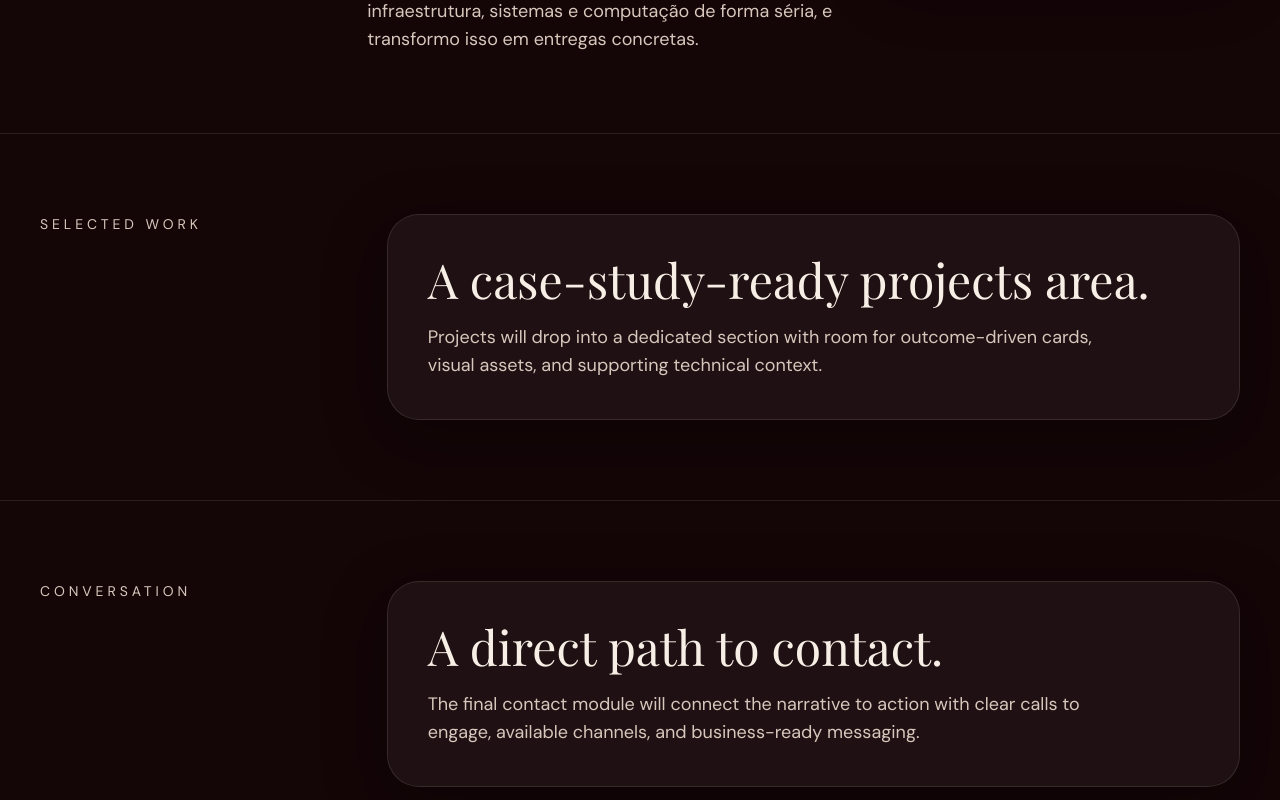
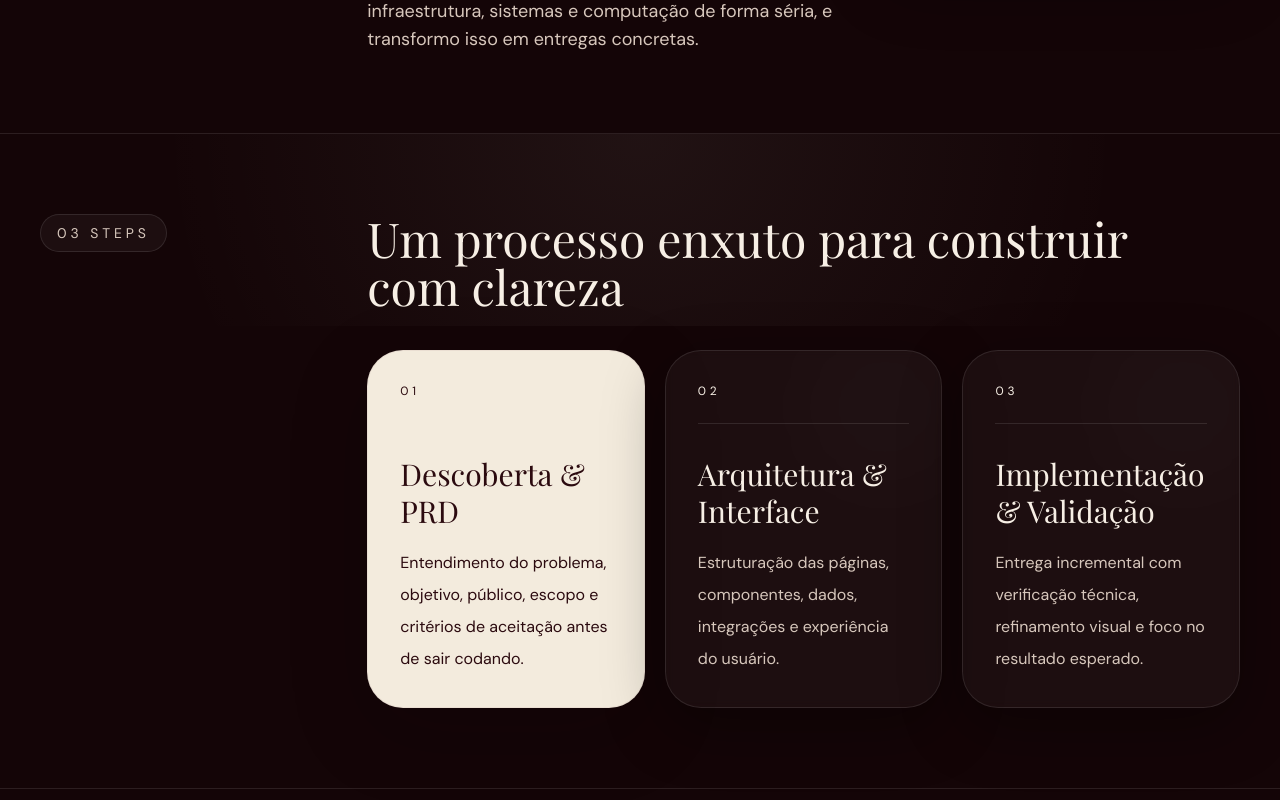
Before and after one commit to jordanogiacomet/portfolio-jordano, a Next.js app: page / in a window 1280 px wide. Shown: the part 3540-4340 px from the top of the page. Built offline with nearby package versions, Linux system fonts and the light colour scheme; a web font is replaced by a local one.

Commit message:
feat: US-006 - Process section

```diff
--- a/app/page.tsx
+++ b/app/page.tsx
@@ -2,6 +2,7 @@ import { About } from "@/components/About";
 import { Footer } from "@/components/Footer";
 import { Hero } from "@/components/Hero";
 import { Navbar } from "@/components/Navbar";
+import { Process } from "@/components/Process";
 import { Proof } from "@/components/Proof";
 import { Services } from "@/components/Services";
 
@@ -32,6 +33,7 @@ export default function HomePage() {
         <Services />
         <Proof />
         <About />
+        <Process />
 
         {sections.map((section) => (
           <section
--- /dev/null
+++ b/components/Process.tsx
@@ -0,0 +1,127 @@
+import processContent from "@/data/process.json";
+
+type ProcessStep = {
+  number: string;
+  title: string;
+  description: string;
+};
+
+type ProcessContent = {
+  heading: string;
+  steps: ProcessStep[];
+};
+
+const content = processContent as ProcessContent;
+
+export function Process() {
+  if (content.steps.length === 0) {
+    return null;
+  }
+
+  const stepsLabel = `${String(content.steps.length).padStart(2, "0")} Steps`;
+
+  return (
+    <section
+      id="process"
+      aria-labelledby="process-heading"
+      className="relative border-b border-white/10 px-4 py-20 sm:px-6 lg:px-10"
+    >
+      <div
+        aria-hidden="true"
+        className="absolute inset-x-0 top-0 h-48 bg-[radial-gradient(circle_at_top,_rgba(243,235,221,0.06),_transparent_72%)]"
+      />
+      <div
+        aria-hidden="true"
+        className="absolute right-[14%] top-20 h-56 w-56 rounded-full bg-accent/10 blur-3xl"
+      />
+
+      <div className="relative mx-auto max-w-7xl">
+        <div className="grid gap-8 lg:grid-cols-[0.32fr_1fr] lg:gap-12">
+          <div>
+            <p className="inline-flex rounded-full border border-white/10 bg-white/[0.04] px-4 py-2 text-sm uppercase tracking-[0.28em] text-text-secondary">
+              {stepsLabel}
+            </p>
+          </div>
+
+          <div>
+            <header className="max-w-3xl">
+              <h2
+                id="process-heading"
+                className="font-display text-4xl text-text-primary sm:text-5xl"
+              >
+                {content.heading}
+              </h2>
+            </header>
+
+            <div className="mt-10 grid gap-5 xl:grid-cols-3">
+              {content.steps.map((step, index) => {
+                const isFeatured = index === 0;
+
+                return (
+                  <article
+                    key={step.number}
+                    className={
+                      isFeatured
+                        ? "relative overflow-hidden rounded-[2.25rem] border border-[#d7c7bc]/35 bg-bg-surface p-7 text-text-on-light shadow-[0_24px_80px_rgba(9,2,4,0.18)] sm:p-8"
+                        : "relative overflow-hidden rounded-[2.25rem] border border-white/10 bg-white/[0.04] p-7 shadow-panel backdrop-blur-sm sm:p-8"
+                    }
+                  >
+                    <div
+                      aria-hidden="true"
+                      className={
+                        isFeatured
+                          ? "absolute right-0 top-0 h-32 w-32 rounded-full bg-accent/10 blur-3xl"
+                          : "absolute right-0 top-0 h-28 w-28 rounded-full bg-white/[0.05] blur-3xl"
+                      }
+                    />
+
+                    <div className="relative">
+                      <p
+                        className={
+                          isFeatured
+                            ? "text-xs uppercase tracking-[0.32em] text-text-on-light/55"
+                            : "text-xs uppercase tracking-[0.32em] text-text-secondary/80"
+                        }
+                      >
+                        {step.number}
+                      </p>
+
+                      <div
+                        aria-hidden="true"
+                        className={
+                          isFeatured
+                            ? "mt-6 h-px w-full bg-text-on-light/12"
+                            : "mt-6 h-px w-full bg-white/10"
+                        }
+                      />
+
+                      <h3
+                        className={
+                          isFeatured
+                            ? "mt-8 font-display text-3xl leading-tight"
+                            : "mt-8 font-display text-3xl leading-tight text-text-primary"
+                        }
+                      >
+                        {step.title}
+                      </h3>
+
+                      <p
+                        className={
+                          isFeatured
+                            ? "mt-4 text-base leading-8 text-text-on-light/78"
+                            : "mt-4 text-base leading-8 text-text-secondary"
+                        }
+                      >
+                        {step.description}
+                      </p>
+                    </div>
+                  </article>
+                );
+              })}
+            </div>
+          </div>
+        </div>
+      </div>
+    </section>
+  );
+}
--- /dev/null
+++ b/data/process.json
@@ -0,0 +1,20 @@
+{
+  "heading": "Um processo enxuto para construir com clareza",
+  "steps": [
+    {
+      "number": "01",
+      "title": "Descoberta & PRD",
+      "description": "Entendimento do problema, objetivo, público, escopo e critérios de aceitação antes de sair codando."
+    },
+    {
+      "number": "02",
+      "title": "Arquitetura & Interface",
+      "description": "Estruturação das páginas, componentes, dados, integrações e experiência do usuário."
+    },
+    {
+      "number": "03",
+      "title": "Implementação & Validação",
+      "description": "Entrega incremental com verificação técnica, refinamento visual e foco no resultado esperado."
+    }
+  ]
+}
--- a/prd.json
+++ b/prd.json
@@ -467,7 +467,7 @@
     {
       "id": "US-006",
       "title": "Process section",
-      "passes": false,
+      "passes": true,
       "description": "Create a process section showing a three-step working model centered around discovery, architecture, and implementation.",
       "acceptanceCriteria": [
         "Section heading sourced from data/process.json",
```
Also changed, not shown: progress.txt.
